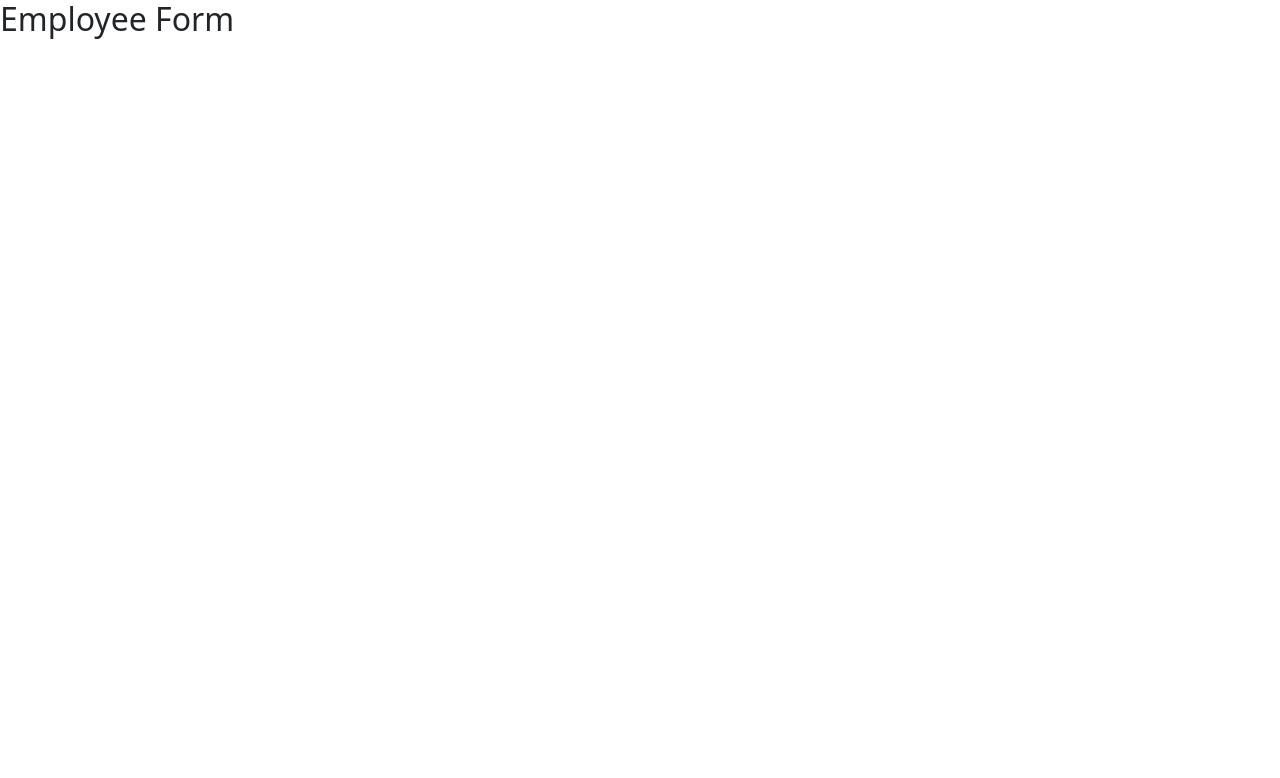
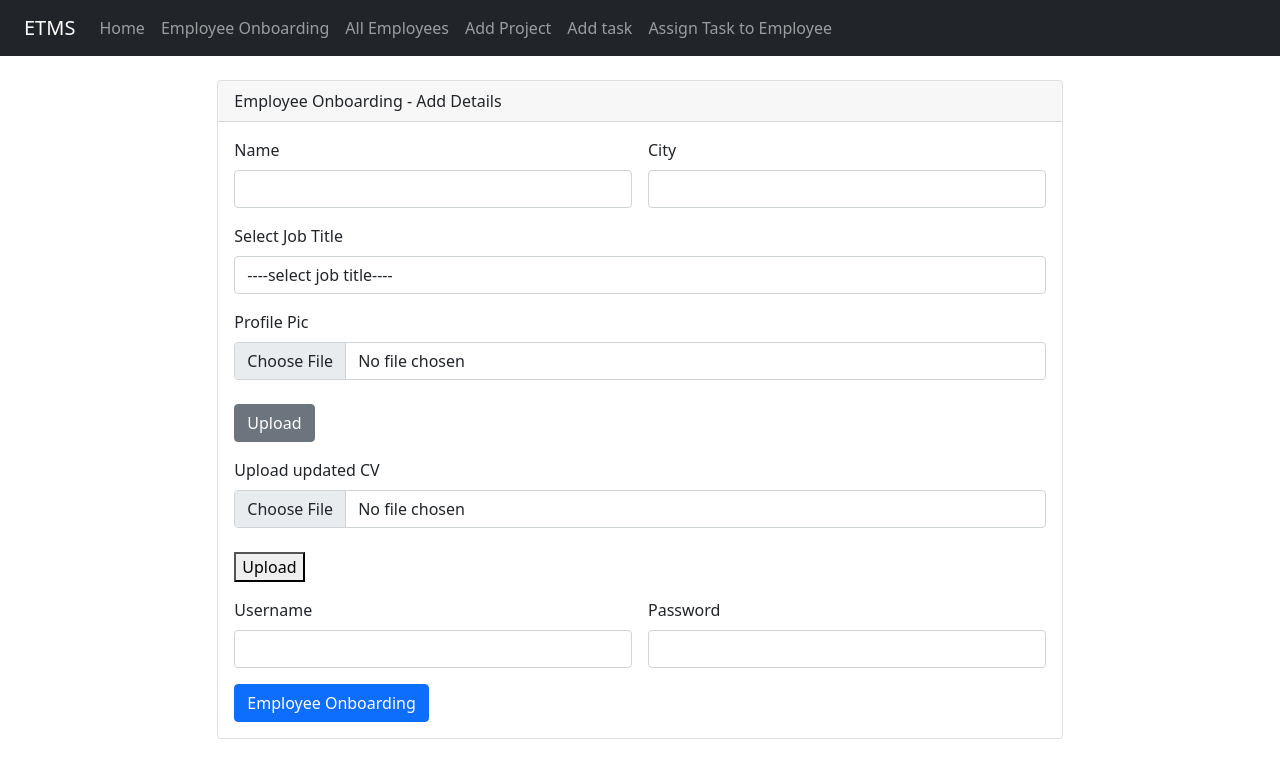
Before and after one commit to imtiyaz-hirani/fullstack-js-hex-feb-25, a React (Vite) app in the folder etmsui/: page /admin/employee-onboarding in a window 1280 px wide. Shown: the top 778 px of the page. Built offline with nearby package versions, Linux system fonts and the light colour scheme.

Commit message:
Employee onboarding design bootstrap

```diff
--- a/etmsui/src/components/admin/navbar.jsx
+++ b/etmsui/src/components/admin/navbar.jsx
@@ -1,27 +1,39 @@
 import { NavLink } from "react-router";
 
-function AdminNavbar(){
-    return(
+function AdminNavbar() {
+    return (
         <div>
             <nav class="navbar navbar-dark bg-dark navbar-expand-lg">
                 <div class="container-fluid">
-                    <a class="navbar-brand" href="#">Navbar</a>
+                    <a class="navbar-brand" href="#">ETMS</a>
                     <button class="navbar-toggler" type="button" data-bs-toggle="collapse" data-bs-target="#navbarNav" aria-controls="navbarNav" aria-expanded="false" aria-label="Toggle navigation">
                         <span class="navbar-toggler-icon"></span>
                     </button>
                     <div class="collapse navbar-collapse" id="navbarNav">
                         <ul class="navbar-nav">
-                            <li class="nav-item">
-                                <a class="nav-link active" aria-current="page" href="#">Home</a>
+                        <li class="nav-item">
+                                <NavLink to='/admin/dashboard' style={{ 'textDecoration': 'none' }}>
+                                    <a class="nav-link" href="#">Home</a></NavLink>
                             </li>
                             <li class="nav-item">
-                               <NavLink to='/admin/employee-onboarding'> <a class="nav-link" href="#" style={{'textDecoration' : 'none'}} >Employee Onboarding</a></NavLink>
+                                <NavLink to='/admin/employee-onboarding' style={{ 'textDecoration': 'none' }}>
+                                    <a class="nav-link" href="#">Employee Onboarding</a></NavLink>
                             </li>
                             <li class="nav-item">
-                                <a class="nav-link" href="#">All Employees</a>
+                                <NavLink to='/admin/employee-onboarding' style={{ 'textDecoration': 'none' }}>
+                                    <a class="nav-link" href="#">All Employees</a></NavLink>
                             </li>
                             <li class="nav-item">
-                                <a class="nav-link" href="#">Assign Task to Employee</a>
+                                <NavLink to='/admin/employee-onboarding' style={{ 'textDecoration': 'none' }}>
+                                    <a class="nav-link" href="#">Add Project</a></NavLink>
+                            </li>
+                            <li class="nav-item">
+                                <NavLink to='/admin/employee-onboarding' style={{ 'textDecoration': 'none' }}>
+                                    <a class="nav-link" href="#">Add task</a></NavLink>
+                            </li>
+                            <li class="nav-item">
+                                <NavLink to='/admin/employee-onboarding' style={{ 'textDecoration': 'none' }}>
+                                    <a class="nav-link" href="#">Assign Task to Employee</a></NavLink>
                             </li>
 
                         </ul>
--- a/etmsui/src/components/admin/onboarding_emp.jsx
+++ b/etmsui/src/components/admin/onboarding_emp.jsx
@@ -1,8 +1,68 @@
+import AdminNavbar from "./navbar"
+
 function EmployeeOnboarding(){
     return(
-        <div>
-            <h2>Employee Form </h2>
-        </div>
+        <>
+            <div className="row">
+                <div className="col-lg-12"> <AdminNavbar /></div>
+            </div>
+            <div className="row mt-4">
+                <div className="col-sm-2"> </div>
+                <div className="col-md-8">
+                    <div className="card">
+                        <div className="card-header">
+                            Employee Onboarding - Add Details
+                        </div>
+                        <div className="card-body">
+                            <form class="row g-3">
+                                <div class="col-md-6">
+                                    <label  class="form-label">Name</label>
+                                    <input type="text" class="form-control"  />
+                                </div>
+                                <div class="col-md-6">
+                                    <label  class="form-label">City</label>
+                                    <input type="text" class="form-control"  />
+                                </div>
+                                <div class="col-12">
+                                    <label for="inputAddress" class="form-label">Select Job Title</label>
+                                    <select className="form-control">
+                                        <option>----select job title----</option>
+                                        <option>Software Dev</option>
+                                        <option>Software tester</option>
+                                        <option>Product Owner</option>
+                                    </select>
+                                </div>
+                                <div class="col-lg-12">
+                                    <label for="inputCity" class="form-label">Profile Pic</label>
+                                    <input type="file" class="form-control" id="inputCity" />
+                                    <br />
+                                    <button className="btn btn-secondary">Upload</button>
+                                </div>
+                                <div class="col-lg-12">
+                                    <label for="inputCity" class="form-label">Upload updated CV</label>
+                                    <input type="file" class="form-control" id="inputCity" />
+                                    <br />
+                                    <button>Upload</button>
+                                </div>
+                                 <div class="col-md-6">
+                                 <label for="inputZip" class="form-label">Username</label>
+                                 <input type="text" class="form-control" id="inputZip" />
+                                </div>
+                                <div class="col-md-6">
+                                    <label for="inputZip" class="form-label">Password</label>
+                                    <input type="text" class="form-control" id="inputZip" />
+                                </div>
+
+                                <div class="col-12">
+                                    <button type="submit" class="btn btn-primary">Employee Onboarding</button>
+                                </div>
+                            </form>
+                        </div>
+                    </div>
+                </div>
+                <div className="col-sm-2"> </div>
+            </div>
+        </>
     )
 }
 
```
Also changed, not shown: etmsui/src/components/admin/dashboard.jsx (line endings or trailing spaces), 2 other files (tests, documents, lock files or other folders).
